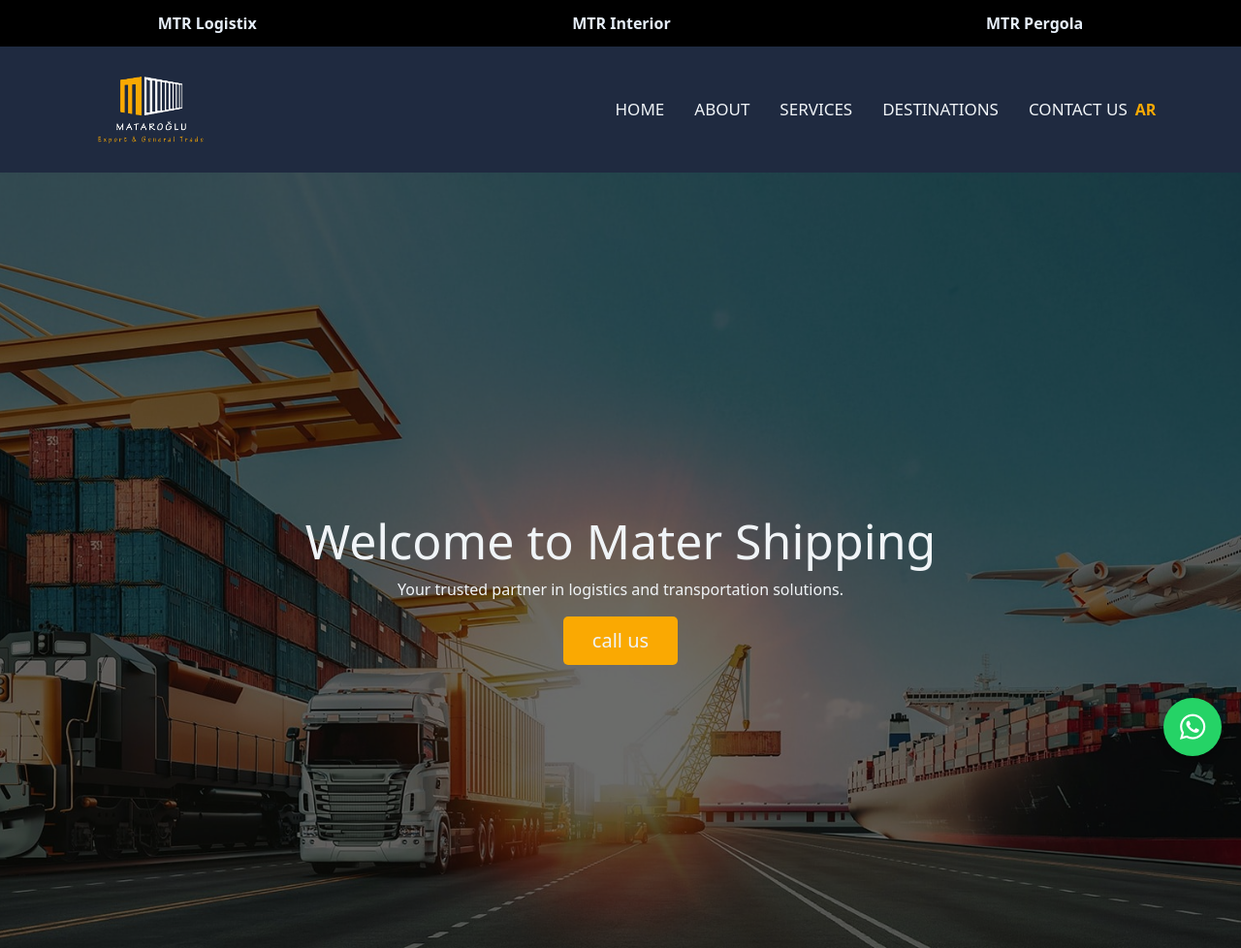
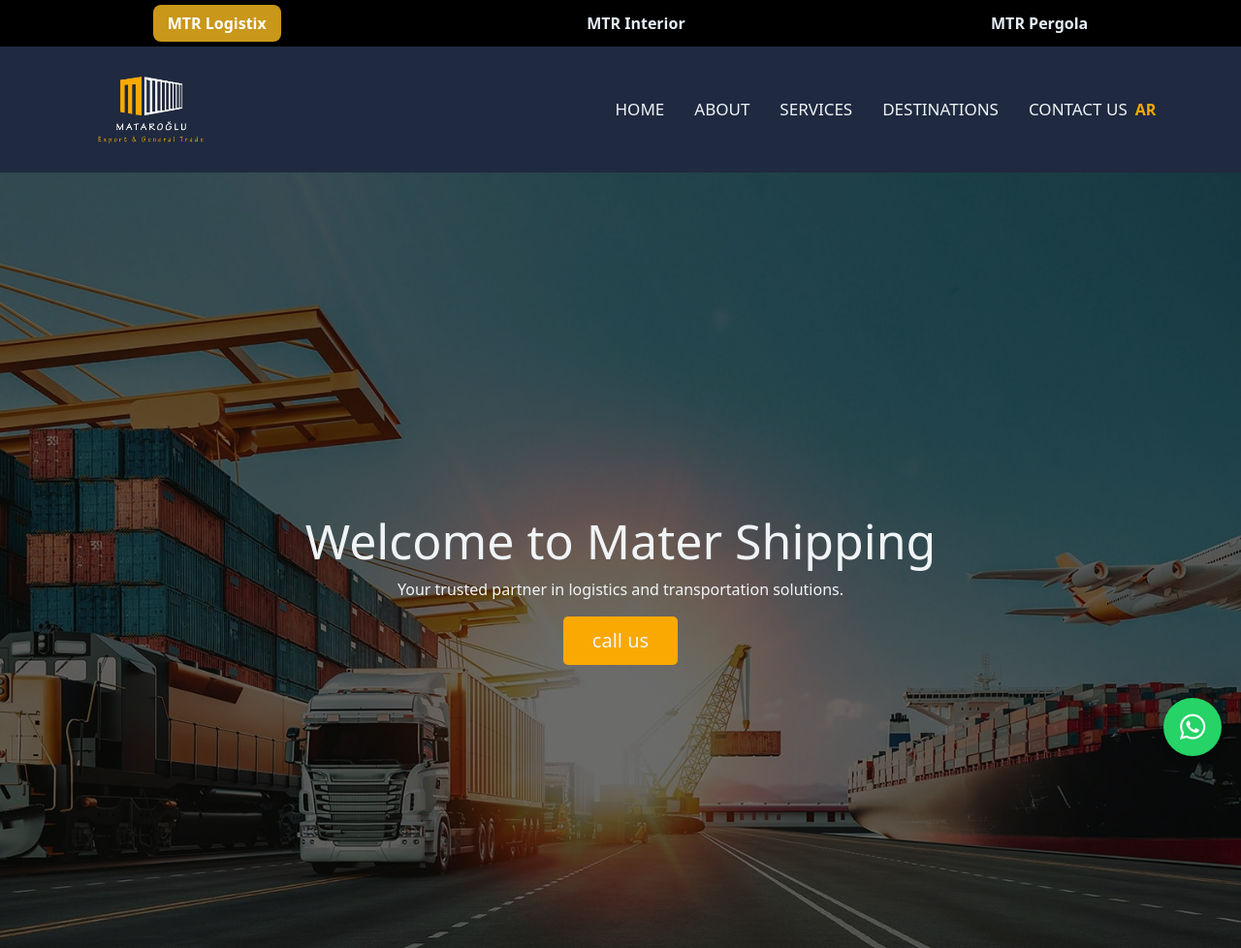
Before and after one commit to MOHAMMED-IYAD/mtr-shipping, a plain HTML site: page index.html in a window 1280 px wide. Shown: the top 978 px of the page at 97% size. Drawn offline with nearby package versions, Linux system fonts and the light colour scheme.

Commit message:
Update files

```diff
--- a/index.html
+++ b/index.html
@@ -35,7 +35,7 @@
   <body>
      <div class="first-nav">
       <ul>
-         <li><a href="https://mtrlogistix.com/">MTR Logistix</a></li>
+         <li><a class="best" href="https://mtrlogistix.com/">MTR Logistix</a></li>
         <li><a href="https://mtrinterior.com/">MTR Interior</a></li>
         <li><a href="https://mtrpergola.com/">MTR Pergola</a></li>
       </ul>
--- a/style.css
+++ b/style.css
@@ -9,12 +9,6 @@
 body {
   overflow-x: hidden;
 }
-
-
-
-
-
-
 
 @media (max-width: 768px) {
   body {
@@ -47,17 +41,22 @@
 }
 
 .first-nav li a:hover {
-  color:#868c94; /* لون عند المرور */
+  color: #868c94; /* لون عند المرور */
 }
 
+.first-nav a.best {
+  background-color: #c9971a; /* خلفية ذهبية */
+  color: white; /* لون النص أبيض */
+  padding: 8px 15px; /* مسافة داخلية */
+  border-radius: 8px; /* حواف دائرية */
+  text-decoration: none; /* إزالة الخط السفلي */
+  font-weight: bold; /* خط عريض */
+  transition: transform 0.3s; /* تأثير عند المرور بالفأرة */
+}
 
-
-
-
-
-
-
-
+.first-nav a.best:hover {
+  transform: scale(1.1); /* يكبر شوي عند المرور */
+}
 
 .navbar {
   padding-top: 25px !important;
@@ -72,14 +71,13 @@
   z-index: 1050;
 }
 
-
 /* الكلاس اللي بنضيفه لما تصير ثابتة */
 .navbar.sticky {
   position: fixed;
   top: 0;
   left: 0;
   background-color: var(--primary-color);
-  box-shadow: 0 3px 10px rgba(0,0,0,0.15);
+  box-shadow: 0 3px 10px rgba(0, 0, 0, 0.15);
   animation: slideDown 0.4s ease forwards; /* حركة نزول */
 }
 
@@ -94,7 +92,6 @@
     opacity: 1;
   }
 }
-
 
 .navbar.scrolled {
   background-color: black;
@@ -226,7 +223,6 @@
   padding: 12px 35px;
   transition: 0.3s;
 }
-
 
 @media (max-width: 768px) {
   .hero .text {
@@ -501,7 +497,6 @@
   background: var(--accent-color); /* خط أصفر */
   margin: 10px auto 0;
   border-radius: 2px;
-
 }
 .contact .h2 {
   color: var(--secondary-color);
```
Lines whose indentation alone changed are shown as unchanged.
